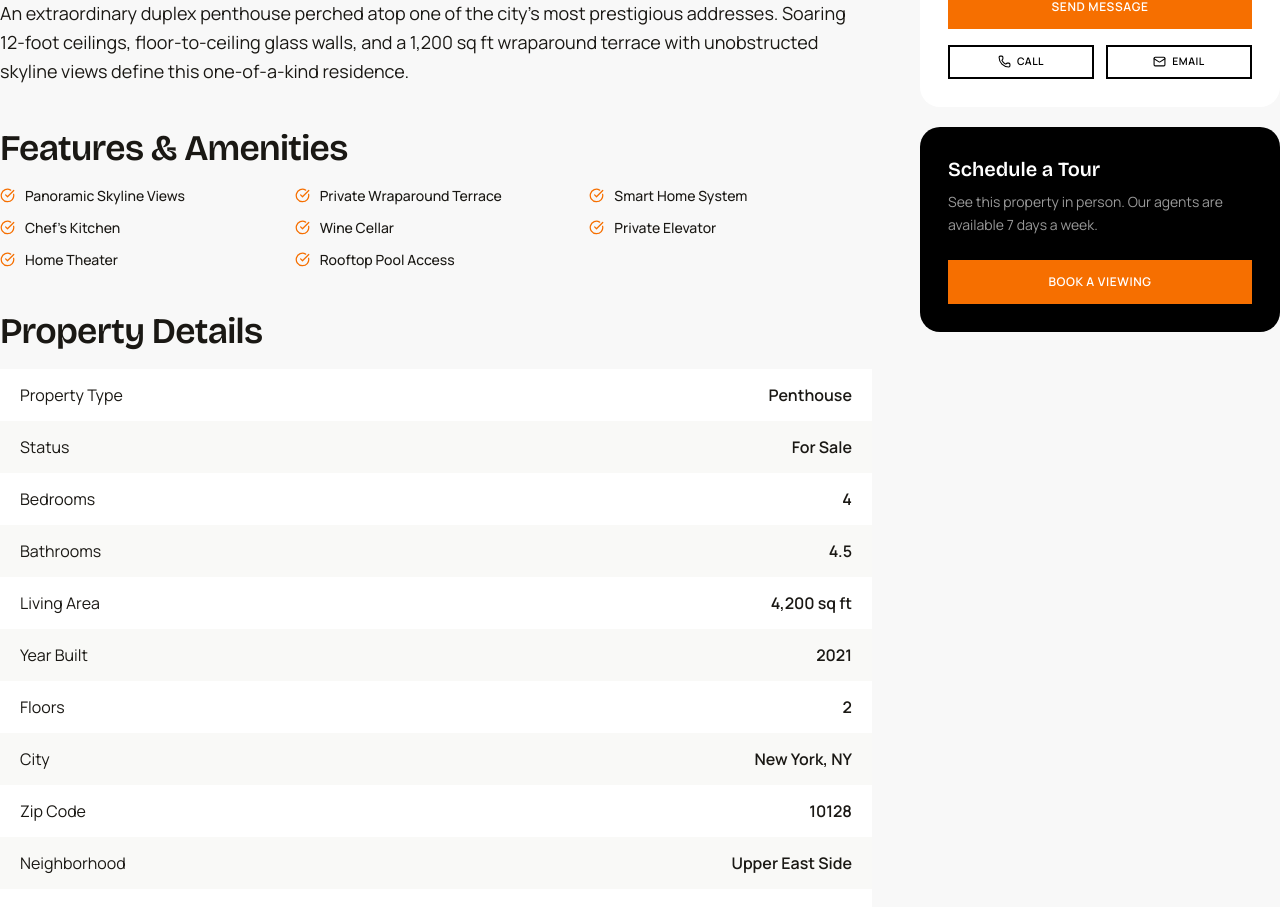
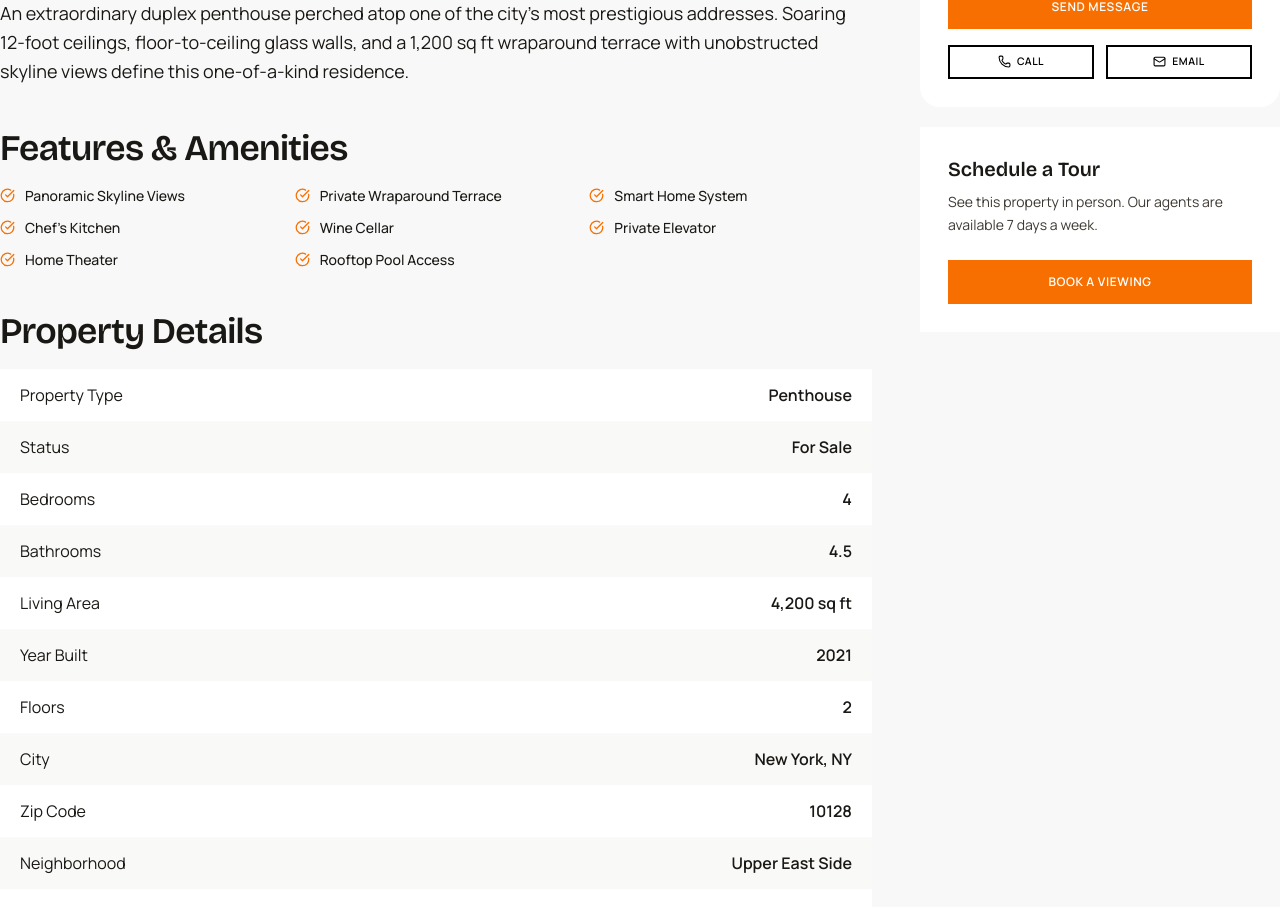
Before and after one commit to shohag-stack/meridian, a Next.js app in the folder frontend/: page /properties/luxury-penthouse-downtown in a window 1280 px wide. Shown: the part 1273-2180 px from the top of the page. Built offline with nearby package versions, Linux system fonts and the light colour scheme.

Commit message:
property slug cta has been fixed

```diff
--- a/frontend/app/properties/[slug]/page.tsx
+++ b/frontend/app/properties/[slug]/page.tsx
@@ -216,9 +216,9 @@ export default async function PropertyPage({ params }: Props) {
             )}
 
             {/* Schedule tour */}
-            <div className="bg-primary rounded-2xl p-7 text-white">
-              <h3 className="font-display text-xl font-semibold mb-2">Schedule a Tour</h3>
-              <p className="text-sm text-white/60 leading-relaxed mb-6">
+            <div className="bg-white p-7 text-white">
+              <h3 className="font-display text-neutral-900 text-xl font-semibold mb-2">Schedule a Tour</h3>
+              <p className="text-sm text-neutral-700 leading-relaxed mb-6">
                 See this property in person. Our agents are available 7 days a week.
               </p>
               <Link href="/contact"
```
